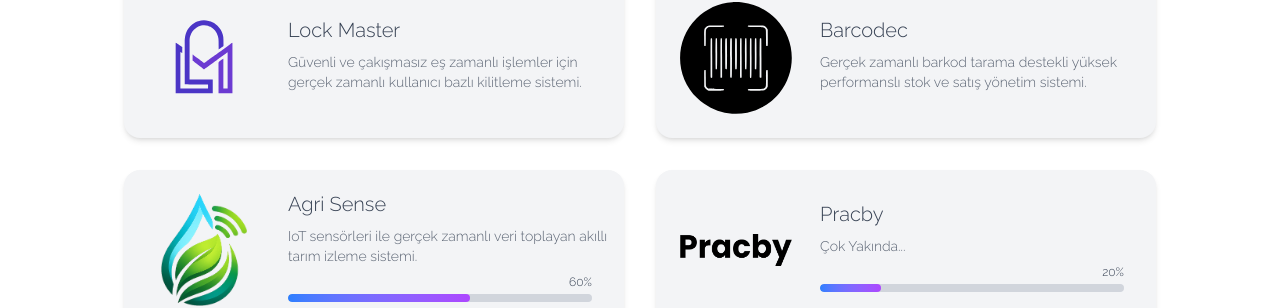
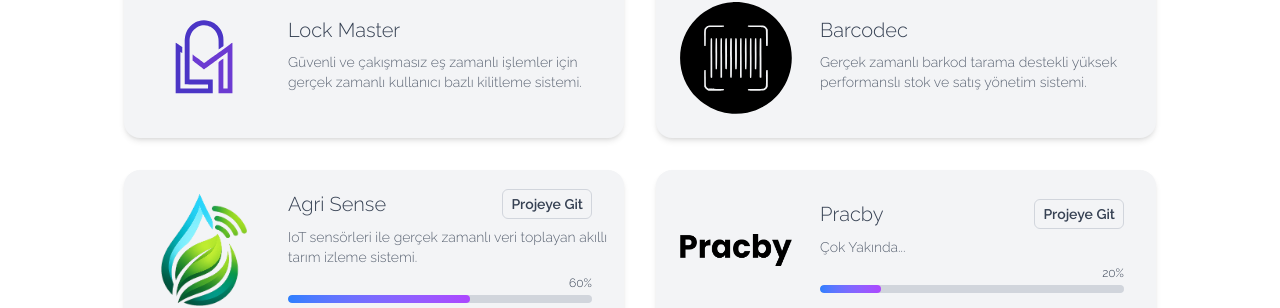
Before and after one commit to mucahit64/portfolio, a Vue app: page / in a window 1280 px wide. Shown: the part 1926-2234 px from the top of the page. Built offline with nearby package versions, Linux system fonts and the light colour scheme.

Commit message:
feat: add project links and visit button in Projects component

```diff
--- a/src/components/Projects.vue
+++ b/src/components/Projects.vue
@@ -12,11 +12,16 @@
   const { t } = useI18n()
 
   const projects = [
-    { img: lockMasterLogo, imgDark: lockMasterLogo, titleKey: 'projects.lockmaster.title', descKey: 'projects.lockmaster.description', percent: 100 },
-    { img: barcodeLogo, imgDark: barcodeLogoDark, titleKey: 'projects.barcodec.title', descKey: 'projects.barcodec.description', percent: 100 },
-    { img: agriSenseLogo, imgDark: agriSenseLogo, titleKey: 'projects.agrisense.title', descKey: 'projects.agrisense.description', percent: 60 },
-    { img: pracbyLogo, imgDark: pracbyLogoDark, titleKey: 'projects.pracby.title', descKey: 'projects.pracby.description', percent: 20 },
+    { img: lockMasterLogo, imgDark: lockMasterLogo, titleKey: 'projects.lockmaster.title', descKey: 'projects.lockmaster.description', percent: 100, link: '' },
+    { img: barcodeLogo, imgDark: barcodeLogoDark, titleKey: 'projects.barcodec.title', descKey: 'projects.barcodec.description', percent: 100 , link: '' },
+    { img: agriSenseLogo, imgDark: agriSenseLogo, titleKey: 'projects.agrisense.title', descKey: 'projects.agrisense.description', percent: 60, link: 'https://agri-sense-production.up.railway.app/' },
+    { img: pracbyLogo, imgDark: pracbyLogoDark, titleKey: 'projects.pracby.title', descKey: 'projects.pracby.description', percent: 20, link: 'https://pracby.com' },
   ]
+
+  const openProject = (link: string) => {
+  if (!link) return
+  window.open(link, '_blank')
+}
   </script>
 
   <template>
@@ -40,7 +45,8 @@
           :key="proj.titleKey"
           class="flex items-center p-4 gap-5 rounded-2xl transition-all duration-300 hover:scale-102 shadow-md hover:shadow-lg"
           :class="isDark ? 'bg-[#2e2e2e]' : 'bg-gray-100'"
-        >
+          @click="openProject(proj.link)"
+          >
           <!-- Image -->
           <img
             :src="isDark ? proj.imgDark : proj.img"
@@ -54,7 +60,14 @@
             :class="isDark ? 'text-gray-300' : 'text-gray-700'"
           >
             <div class="text-lg sm:text-xl pb-2">
+             <div class="flex justify-between pr-4 items-center">
               {{ t(proj.titleKey) }}
+              <button
+                v-if="proj.link"
+                class="text-sm font-semibold border-1 border-gray-300 dark:border-gray-600 rounded-md px-2 py-1 cursor-pointer"
+                @click.stop="openProject(proj.link)"
+              >{{ t('projects.visit') }}</button>
+             </div>
             </div>
             <div class="text-xs sm:text-sm opacity-80 pb-2">
               {{ t(proj.descKey) }}
--- a/src/locales/en.json
+++ b/src/locales/en.json
@@ -43,6 +43,7 @@
   },
   "projects": {
     "title": "Projects",
+    "visit": "Go to Project",
     "lockmaster": {
       "title": "Lock Master",
       "description": "Real-time user-based locking system for safe and conflict-free concurrent operations."
--- a/src/locales/tr.json
+++ b/src/locales/tr.json
@@ -43,6 +43,7 @@
   },
   "projects": {
     "title": "Projeler",
+    "visit": "Projeye Git",
     "lockmaster": {
         "title": "Lock Master",
         "description": "Güvenli ve çakışmasız eş zamanlı işlemler için gerçek zamanlı kullanıcı bazlı kilitleme sistemi."
```
